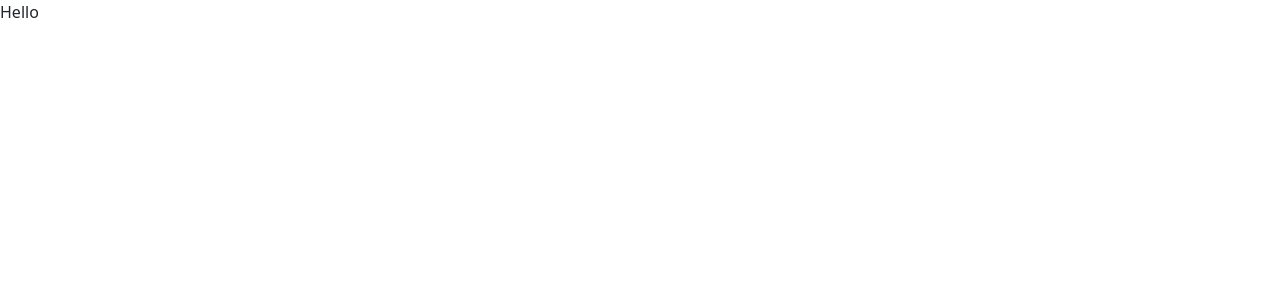
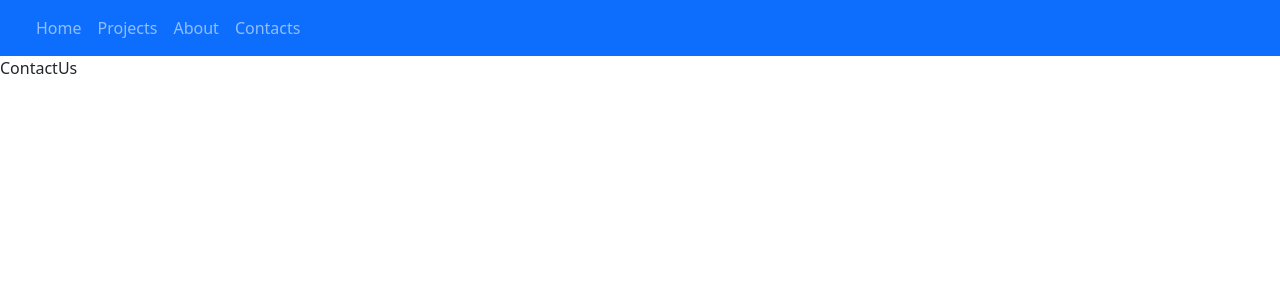
Before and after one commit to LuisGonzalez27/laravel-vue-router, a Vue app: page /contact in a window 1280 px wide. Shown: the top 300 px of the page. Built offline with nearby package versions, Linux system fonts and the light colour scheme.

Commit message:
Added router-view, pages and router.js

```diff
--- a/package.json
+++ b/package.json
@@ -12,7 +12,8 @@
     "axios": "^1.2.3",
     "bootstrap": "^5.2.3",
     "sass": "^1.57.1",
-    "vue": "^3.2.45"
+    "vue": "^3.2.45",
+    "vue-router": "^4.1.6"
   },
   "devDependencies": {
     "@vitejs/plugin-vue": "^4.0.0",
--- a/src/App.vue
+++ b/src/App.vue
@@ -1,11 +1,15 @@
 <template>
-  <div>
-    Hello
-  </div>
+  <AppHeader></AppHeader>
+  <router-view></router-view>
 </template>
 
 <script>
+import AppHeader from './components/HeaderComponent.vue';
   export default {
+    name: 'App',
+    components:{
+      AppHeader
+    }
 
   }
 </script>
--- /dev/null
+++ b/src/components/HeaderComponent.vue
@@ -0,0 +1,54 @@
+<template>
+    <header>
+        <nav class="navbar navbar-expand-lg navbar-dark bg-primary">
+            <div class="container-fluid">
+                <a class="navbar-brand" href="#"></a>
+                <button class="navbar-toggler" type="button" data-bs-toggle="collapse" data-bs-target="#navbarSupportedContent"
+                    aria-controls="navbarSupportedContent" aria-expanded="false" aria-label="Toggle navigation">
+                    <span class="navbar-toggler-icon"></span>
+                </button>
+                <div class="collapse navbar-collapse" id="navbarSupportedContent">
+                    <ul class="navbar-nav me-auto mb-2 mb-lg-0">
+                        <li class="nav-item" v-for="(link, index) in menuLinks" :key="index">
+                            <router-link :to="{name : link.routeName}" class="nav-link">
+                                {{ link.label }}
+                            </router-link>
+                        </li>
+                    </ul>
+                </div>
+            </div>
+        </nav>
+    </header>
+</template>
+
+<script>
+    export default {
+        name: 'AppHeader',
+    data() {
+        return {
+            menuLinks: [
+                {
+                    label: "Home",
+                    routeName: "home",
+                },
+                {
+                    label: "Projects",
+                    routeName: "projects",
+                },
+                {
+                    label: "About",
+                    routeName: "about",
+                },
+                {
+                    label: "Contacts",
+                    routeName: "contact",
+                },
+            ],
+        };
+    },
+    }
+</script>
+
+<style lang="scss" scoped>
+
+</style>
--- /dev/null
+++ b/src/pages/AboutUs.vue
@@ -0,0 +1,15 @@
+<template>
+    <div>
+        AboutUs
+    </div>
+</template>
+
+<script>
+    export default {
+        name: 'AboutUs'
+    }
+</script>
+
+<style lang="scss" scoped>
+
+</style>
--- /dev/null
+++ b/src/pages/ContactUs.vue
@@ -0,0 +1,15 @@
+<template>
+    <div>
+        ContactUs
+    </div>
+</template>
+
+<script>
+    export default {
+        name: 'ContactUs'
+    }
+</script>
+
+<style lang="scss" scoped>
+
+</style>
--- /dev/null
+++ b/src/pages/HomePage.vue
@@ -0,0 +1,11 @@
+<template>
+    <div>home</div>
+  </template>
+
+  <script>
+  export default {
+    name: "HomePage",
+  };
+  </script>
+
+  <style lang="scss" scoped></style>
--- /dev/null
+++ b/src/pages/NotFound.vue
@@ -0,0 +1,15 @@
+<template>
+    <div>
+        Not Found 404!
+    </div>
+</template>
+
+<script>
+    export default {
+        name: 'NotFound'
+    }
+</script>
+
+<style lang="scss" scoped>
+
+</style>
--- /dev/null
+++ b/src/pages/ProjectList.vue
@@ -0,0 +1,15 @@
+<template>
+    <div>
+        ProjectList
+    </div>
+</template>
+
+<script>
+    export default {
+        name: 'ProjectList'
+    }
+</script>
+
+<style lang="scss" scoped>
+
+</style>
--- /dev/null
+++ b/src/pages/SingleProject.vue
@@ -0,0 +1,15 @@
+<template>
+    <div>
+        SingleProject
+    </div>
+</template>
+
+<script>
+    export default {
+        name: 'SingleProject'
+    }
+</script>
+
+<style lang="scss" scoped>
+
+</style>
--- /dev/null
+++ b/src/router.js
@@ -0,0 +1,46 @@
+import { createRouter, createWebHistory } from 'vue-router';
+
+import HomePage from './pages/HomePage.vue';
+import ProjectList from './pages/ProjectList.vue';
+import AboutUs from './pages/AboutUs.vue';
+import SingleProject from './pages/SingleProject.vue';
+import ContactUs from './pages/ContactUs.vue';
+import NotFound from './pages/NotFound.vue';
+
+const router = createRouter({
+    history: createWebHistory(),
+    routes: [
+        {
+            path: '/',
+            name: 'home',
+            component: HomePage
+        },
+        {
+            path: '/about',
+            name: 'about',
+            component: AboutUs
+        },
+        {
+            path: '/projects',
+            name: 'projects',
+            component: ProjectList
+        },
+        {
+            path: '/contact',
+            name: 'contact',
+            component: ContactUs
+        },
+        {
+            path:'/projects/:slug',
+            name: 'single-project',
+            component: SingleProject
+        },
+        {
+            path: "/*",
+            name: "not-found",
+            component: NotFound
+        }
+    ]
+});
+
+export { router };
```
Also changed, not shown: src/main.js (+8 -3 lines), 1 other file (tests, documents, lock files or other folders).
